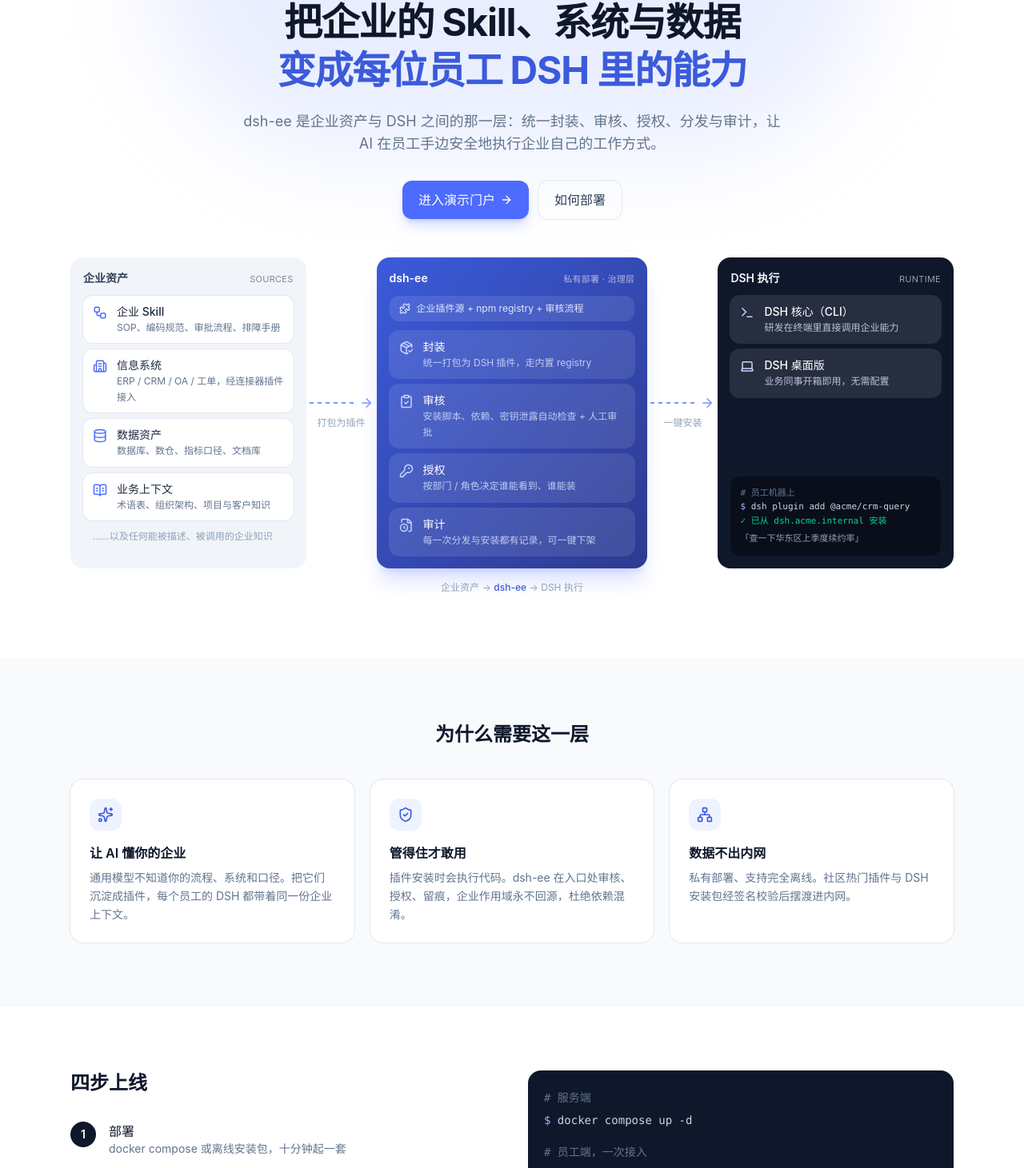
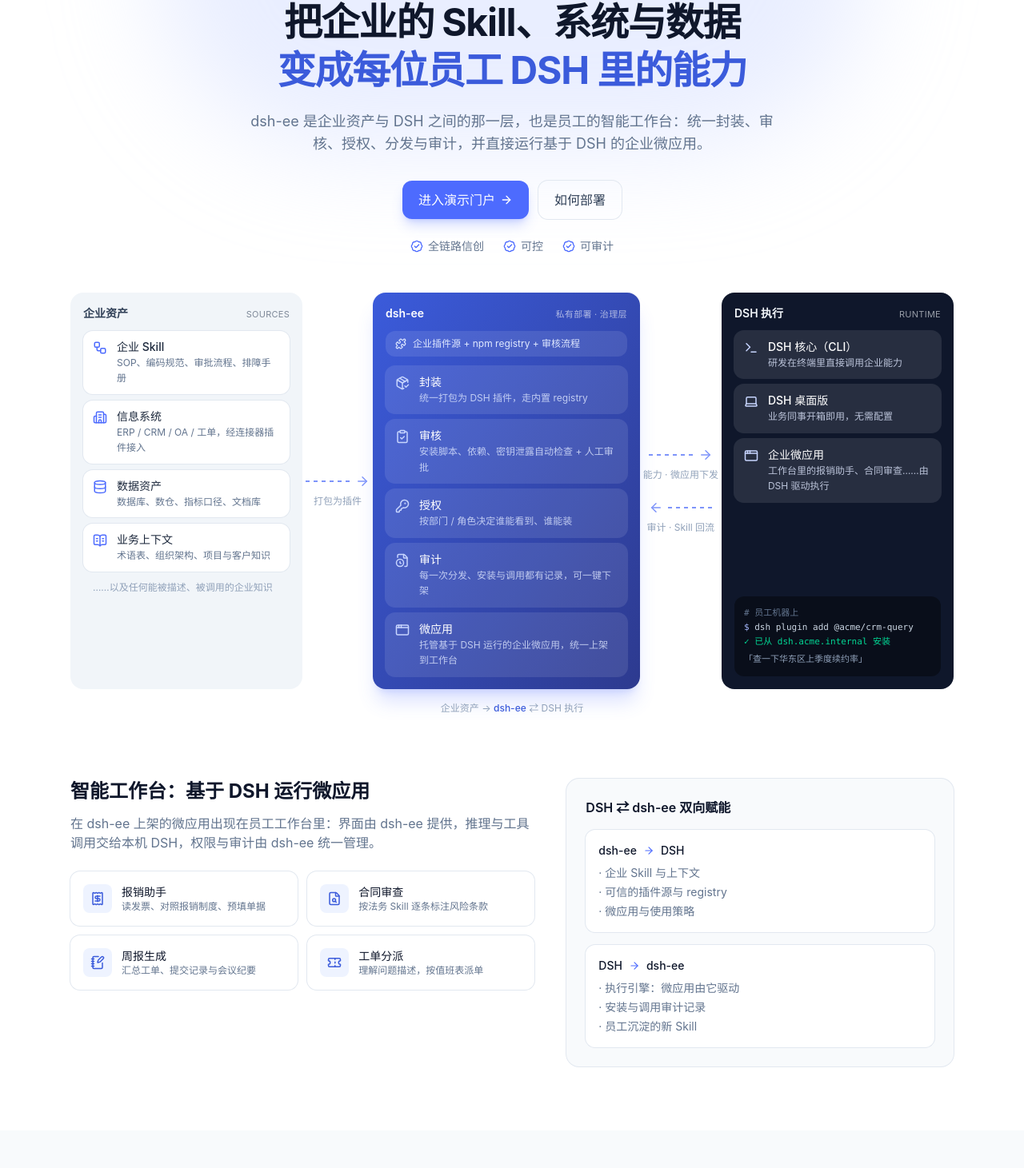
Before and after one commit to LCYLYM/dsh-ee, a React (Vite) app in the folder web/: page / in a window 1280 px wide. Shown: the part 196-1657 px from the top of the page at 80% size. Built offline with nearby package versions, Linux system fonts and the light colour scheme.

Commit message:
落地页：全链路信创可控智能工作台、DSH ⇄ dsh-ee 双向赋能、基于 DSH 的微应用
Co-Authored-By: Claude Opus 5.5 <noreply@anthropic.com>

```diff
--- a/web/src/index.css
+++ b/web/src/index.css
@@ -37,3 +37,4 @@ body {
 @keyframes flow-y { to { background-position: 0 10px; } }
 @keyframes flow-x { to { background-position: 10px 0; } }
 @media (prefers-reduced-motion: reduce) { .flow-line { animation: none; } }
+.flow-line-rev { animation-direction: reverse; }
--- a/web/src/pages/landing.tsx
+++ b/web/src/pages/landing.tsx
@@ -1,22 +1,29 @@
 import type { ReactNode } from "react";
 import { Link } from "react-router";
 import {
+  AppWindow,
+  ArrowLeft,
   ArrowRight,
+  BadgeCheck,
   BookOpenText,
   Building2,
   ClipboardCheck,
   Database,
-  Eye,
+  Cpu,
+  FileSearch,
   FileClock,
   KeyRound,
   Laptop,
   Network,
+  NotebookPen,
   PackageCheck,
   Puzzle,
+  Receipt,
   Server,
   ShieldCheck,
   Sparkles,
   Terminal,
+  Ticket,
   Workflow,
 } from "lucide-react";
 import { cx } from "../components/ui";
@@ -32,22 +39,40 @@ const hub = [
   { icon: PackageCheck, title: "封装", desc: "统一打包为 DSH 插件，走内置 registry" },
   { icon: ClipboardCheck, title: "审核", desc: "安装脚本、依赖、密钥泄露自动检查 + 人工审批" },
   { icon: KeyRound, title: "授权", desc: "按部门 / 角色决定谁能看到、谁能装" },
-  { icon: FileClock, title: "审计", desc: "每一次分发与安装都有记录，可一键下架" },
+  { icon: FileClock, title: "审计", desc: "每一次分发、安装与调用都有记录，可一键下架" },
+  { icon: AppWindow, title: "微应用", desc: "托管基于 DSH 运行的企业微应用，统一上架到工作台" },
 ];
 
 const runtimes = [
   { icon: Terminal, title: "DSH 核心（CLI）", desc: "研发在终端里直接调用企业能力" },
   { icon: Laptop, title: "DSH 桌面版", desc: "业务同事开箱即用，无需配置" },
+  { icon: AppWindow, title: "企业微应用", desc: "工作台里的报销助手、合同审查……由 DSH 驱动执行" },
 ];
 
-function Arrow({ label }: { label: string }) {
+function Arrow({ label, reverse }: { label: string; reverse?: boolean }) {
+  const Icon = reverse ? ArrowLeft : ArrowRight;
   return (
     <div className="flex items-center justify-center lg:flex-col lg:px-1">
-      <div className="flex flex-col items-center gap-1.5 py-2 lg:flex-row lg:py-0">
-        <span className="flow-line h-10 w-0.5 lg:h-0.5 lg:w-14" />
-        <ArrowRight size={18} className="rotate-90 text-brand-400 lg:rotate-0" />
+      <div
+        className={cx(
+          "flex items-center gap-1.5 py-2 lg:py-0",
+          reverse ? "flex-col-reverse lg:flex-row-reverse" : "flex-col lg:flex-row",
+        )}
+      >
+        <span className={cx("flow-line h-10 w-0.5 lg:h-0.5 lg:w-14", reverse && "flow-line-rev")} />
+        <Icon size={18} className="rotate-90 text-brand-400 lg:rotate-0" />
       </div>
       <span className="ml-2 text-xs whitespace-nowrap text-slate-400 lg:mt-2 lg:ml-0">{label}</span>
+    </div>
+  );
+}
+
+/** dsh-ee 与 DSH 双向赋能：能力下发、执行数据回流 */
+function BiArrow({ down, up }: { down: string; up: string }) {
+  return (
+    <div className="flex items-center justify-center gap-8 lg:flex-col lg:gap-6">
+      <Arrow label={down} />
+      <Arrow label={up} reverse />
     </div>
   );
 }
@@ -106,7 +131,7 @@ function FlowDiagram() {
         ))}
       </Column>
 
-      <Arrow label="一键安装" />
+      <BiArrow down="能力 · 微应用下发" up="审计 · Skill 回流" />
 
       <Column title="DSH 执行" tag="Runtime" className="bg-slate-900 text-slate-100">
         {runtimes.map((r) => (
@@ -127,19 +152,44 @@ function FlowDiagram() {
 
 const values = [
   {
+    icon: Cpu,
+    title: "全链路信创",
+    desc: "服务端、客户端到模型，均可部署在国产 CPU、操作系统与数据库环境，搭配 DeepSeek 等国产大模型。",
+  },
+  {
     icon: Sparkles,
     title: "让 AI 懂你的企业",
     desc: "通用模型不知道你的流程、系统和口径。把它们沉淀成插件，每个员工的 DSH 都带着同一份企业上下文。",
   },
   {
     icon: ShieldCheck,
-    title: "管得住才敢用",
-    desc: "插件安装时会执行代码。dsh-ee 在入口处审核、授权、留痕，企业作用域永不回源，杜绝依赖混淆。",
+    title: "可控",
+    desc: "私有部署、支持完全离线。插件与微应用在入口处审核、授权，企业作用域永不回源，杜绝依赖混淆。",
   },
   {
-    icon: Network,
-    title: "数据不出内网",
-    desc: "私有部署、支持完全离线。社区热门插件与 DSH 安装包经签名校验后摆渡进内网。",
+    icon: FileClock,
+    title: "可审计",
+    desc: "谁装了什么、谁调用了什么，DSH 执行记录回流到 dsh-ee，出了问题可追溯、可一键下架。",
+  },
+];
+
+const microApps = [
+  { icon: Receipt, title: "报销助手", desc: "读发票、对照报销制度、预填单据" },
+  { icon: FileSearch, title: "合同审查", desc: "按法务 Skill 逐条标注风险条款" },
+  { icon: NotebookPen, title: "周报生成", desc: "汇总工单、提交记录与会议纪要" },
+  { icon: Ticket, title: "工单分派", desc: "理解问题描述，按值班表派单" },
+];
+
+const mutual = [
+  {
+    from: "dsh-ee",
+    to: "DSH",
+    items: ["企业 Skill 与上下文", "可信的插件源与 registry", "微应用与使用策略"],
+  },
+  {
+    from: "DSH",
+    to: "dsh-ee",
+    items: ["执行引擎：微应用由它驱动", "安装与调用审计记录", "员工沉淀的新 Skill"],
   },
 ];
 
@@ -163,6 +213,7 @@ export default function Landing() {
           </Link>
           <nav className="hidden gap-6 text-sm text-slate-600 md:flex">
             <a href="#how" className="hover:text-slate-900">工作方式</a>
+            <a href="#workbench" className="hover:text-slate-900">工作台</a>
             <a href="#why" className="hover:text-slate-900">为什么</a>
             <a href="#deploy" className="hover:text-slate-900">部署</a>
           </nav>
@@ -181,7 +232,7 @@ export default function Landing() {
         <div className="pointer-events-none absolute inset-x-0 -top-40 mx-auto h-[480px] max-w-4xl rounded-full bg-brand-200/40 blur-3xl" />
         <div className="relative mx-auto max-w-6xl px-6 pt-20 pb-12 text-center">
           <span className="inline-flex items-center gap-1.5 rounded-full bg-brand-50 px-3 py-1 text-xs font-medium text-brand-700 ring-1 ring-brand-100">
-            <Server size={13} /> DSH 企业版 · 私有部署
+            <Server size={13} /> 全链路信创 · 可控智能工作台
           </span>
           <h1 className="mx-auto mt-6 max-w-3xl text-4xl leading-tight font-bold tracking-tight text-slate-900 md:text-5xl">
             把企业的 Skill、系统与数据
@@ -189,7 +240,7 @@ export default function Landing() {
             <span className="text-brand-600">变成每位员工 DSH 里的能力</span>
           </h1>
           <p className="mx-auto mt-5 max-w-2xl text-lg text-slate-500">
-            dsh-ee 是企业资产与 DSH 之间的那一层：统一封装、审核、授权、分发与审计，让 AI 在员工手边安全地执行企业自己的工作方式。
+            dsh-ee 是企业资产与 DSH 之间的那一层，也是员工的智能工作台：统一封装、审核、授权、分发与审计，并直接运行基于 DSH 的企业微应用。
           </p>
           <div className="mt-8 flex justify-center gap-3">
             <Link
@@ -202,20 +253,66 @@ export default function Landing() {
               如何部署
             </a>
           </div>
+          <div className="mt-6 flex flex-wrap justify-center gap-x-6 gap-y-2 text-sm text-slate-500">
+            {["全链路信创", "可控", "可审计"].map((t) => (
+              <span key={t} className="inline-flex items-center gap-1.5">
+                <BadgeCheck size={16} className="text-brand-500" /> {t}
+              </span>
+            ))}
+          </div>
         </div>
       </section>
 
       <section id="how" className="mx-auto max-w-6xl scroll-mt-20 px-6 pb-20">
         <FlowDiagram />
         <p className="mt-4 text-center text-xs text-slate-400">
-          企业资产 → <span className="font-medium text-brand-600">dsh-ee</span> → DSH 执行
+          企业资产 → <span className="font-medium text-brand-600">dsh-ee</span> ⇄ DSH 执行
         </p>
+      </section>
+
+      <section id="workbench" className="mx-auto grid max-w-6xl scroll-mt-20 gap-10 px-6 pb-20 lg:grid-cols-[1.2fr_1fr]">
+        <div>
+          <h2 className="text-2xl font-bold text-slate-900">智能工作台：基于 DSH 运行微应用</h2>
+          <p className="mt-3 text-slate-500">
+            在 dsh-ee 上架的微应用出现在员工工作台里：界面由 dsh-ee 提供，推理与工具调用交给本机 DSH，权限与审计由 dsh-ee 统一管理。
+          </p>
+          <div className="mt-6 grid gap-3 sm:grid-cols-2">
+            {microApps.map((a) => (
+              <div key={a.title} className="flex gap-3 rounded-xl p-4 ring-1 ring-slate-200">
+                <span className="flex h-9 w-9 shrink-0 items-center justify-center rounded-lg bg-brand-50 text-brand-600">
+                  <a.icon size={18} />
+                </span>
+                <div>
+                  <div className="text-sm font-medium text-slate-900">{a.title}</div>
+                  <div className="text-xs text-slate-500">{a.desc}</div>
+                </div>
+              </div>
+            ))}
+          </div>
+        </div>
+        <div className="rounded-2xl bg-slate-50 p-6 ring-1 ring-slate-200">
+          <h3 className="font-semibold text-slate-900">DSH ⇄ dsh-ee 双向赋能</h3>
+          <div className="mt-4 space-y-4">
+            {mutual.map((m) => (
+              <div key={m.from} className="rounded-xl bg-white p-4 ring-1 ring-slate-200">
+                <div className="flex items-center gap-2 text-sm font-medium text-slate-900">
+                  {m.from} <ArrowRight size={14} className="text-brand-500" /> {m.to}
+                </div>
+                <ul className="mt-2 space-y-1 text-sm text-slate-500">
+                  {m.items.map((i) => (
+                    <li key={i}>· {i}</li>
+                  ))}
+                </ul>
+              </div>
+            ))}
+          </div>
+        </div>
       </section>
 
       <section id="why" className="scroll-mt-20 bg-slate-50 py-20">
         <div className="mx-auto max-w-6xl px-6">
           <h2 className="text-center text-2xl font-bold text-slate-900">为什么需要这一层</h2>
-          <div className="mt-10 grid gap-5 md:grid-cols-3">
+          <div className="mt-10 grid gap-5 md:grid-cols-2 lg:grid-cols-4">
             {values.map((v) => (
               <div key={v.title} className="rounded-2xl bg-white p-6 ring-1 ring-slate-200">
                 <span className="flex h-10 w-10 items-center justify-center rounded-xl bg-brand-50 text-brand-600">
@@ -265,7 +362,7 @@ export default function Landing() {
             {[
               [Network, "支持完全离线"],
               [KeyRound, "本地账号 / LDAP / OIDC"],
-              [Eye, "评分、上游、分发均可开关"],
+              [Cpu, "信创环境适配"],
               [ShieldCheck, "安装包 sha256 校验"],
             ].map(([Icon, label]) => {
               const I = Icon as typeof Puzzle;
@@ -281,7 +378,7 @@ export default function Landing() {
 
       <section className="px-6 pb-20">
         <div className="mx-auto max-w-6xl rounded-3xl bg-gradient-to-br from-brand-600 to-brand-900 px-8 py-14 text-center text-white">
-          <h2 className="text-2xl font-bold md:text-3xl">让企业知识，成为 AI 的默认能力</h2>
+          <h2 className="text-2xl font-bold md:text-3xl">全链路信创 · 可控 · 可审计的智能工作台</h2>
           <p className="mx-auto mt-3 max-w-xl text-brand-100">原型全部为模拟数据，可随意点击体验员工门户与管理后台。</p>
           <div className="mt-8 flex justify-center gap-3">
             <Link to="/market" className="rounded-xl bg-white px-5 py-3 font-medium text-brand-700 hover:bg-brand-50">
```
Also changed, not shown: 1 other file (tests, documents, lock files or other folders).
